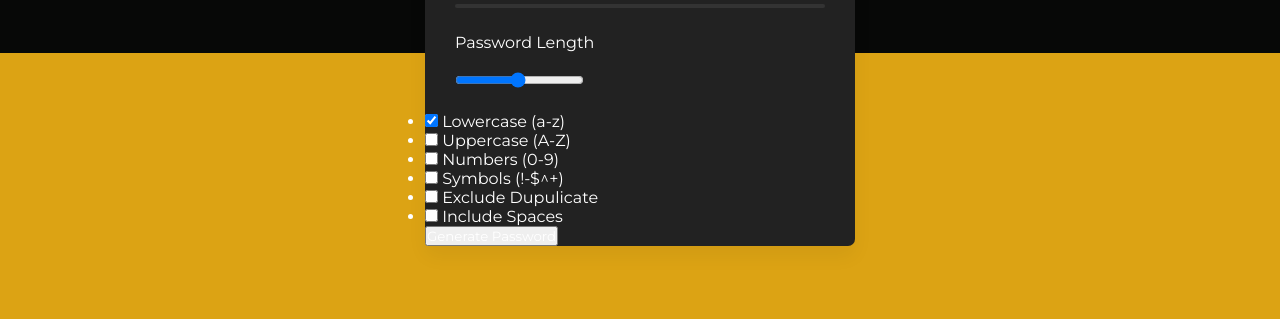
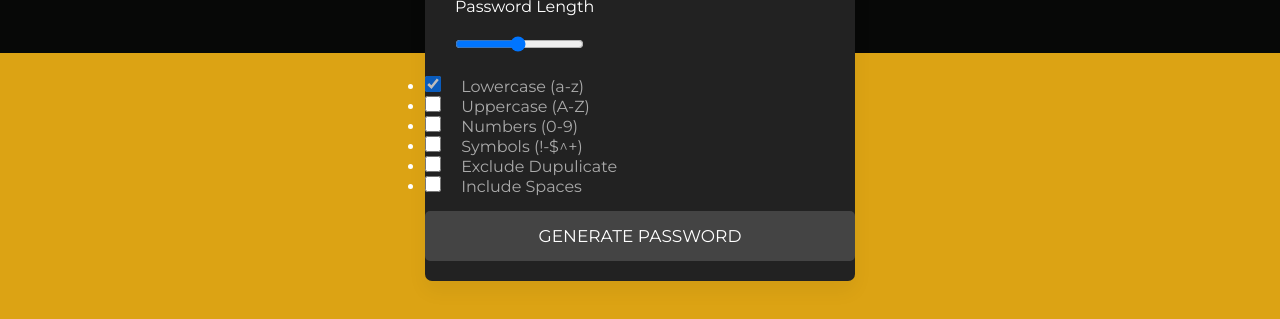
Before and after one commit to frontdevvictor/Gerador-de-Senha, a plain HTML site: page index.html in a window 1280 px wide. Shown: the part 347-666 px from the top of the page. Drawn offline with nearby package versions, Linux system fonts and the light colour scheme.

Commit message:
Update style.css

```diff
--- a/style.css
+++ b/style.css
@@ -105,3 +105,47 @@ body{
     flex-wrap: wrap;
     margin-top: 20px;
 }
+
+.pass-settings .options .option{
+    display: flex;
+    align-items: center;
+    margin-bottom: 20px;
+    width: 50%;
+}
+
+.options .option:first-child{
+    pointer-events: none;
+}
+
+.options .option:first-child input{
+    opacity: 0.7;
+}
+
+.options .option input{
+    height: 16px;
+    width: 16px;
+    cursor: pointer;
+}
+
+
+.options .option label{
+    cursor: pointer;
+    color: #aaa;
+    padding-left: 16px;
+}
+
+
+.generate-btn {
+    width: 100%;
+    color: #fff;
+    border: none;
+    outline: none;
+    cursor: pointer;
+    background: #444;
+    font-size: 17px;
+    padding: 15px 0;
+    border-radius: 5px;
+    text-transform: uppercase;
+    margin: 15px 0 20px;
+    transform: background 0.3s ease, transform 0.2s ease;
+}
```
